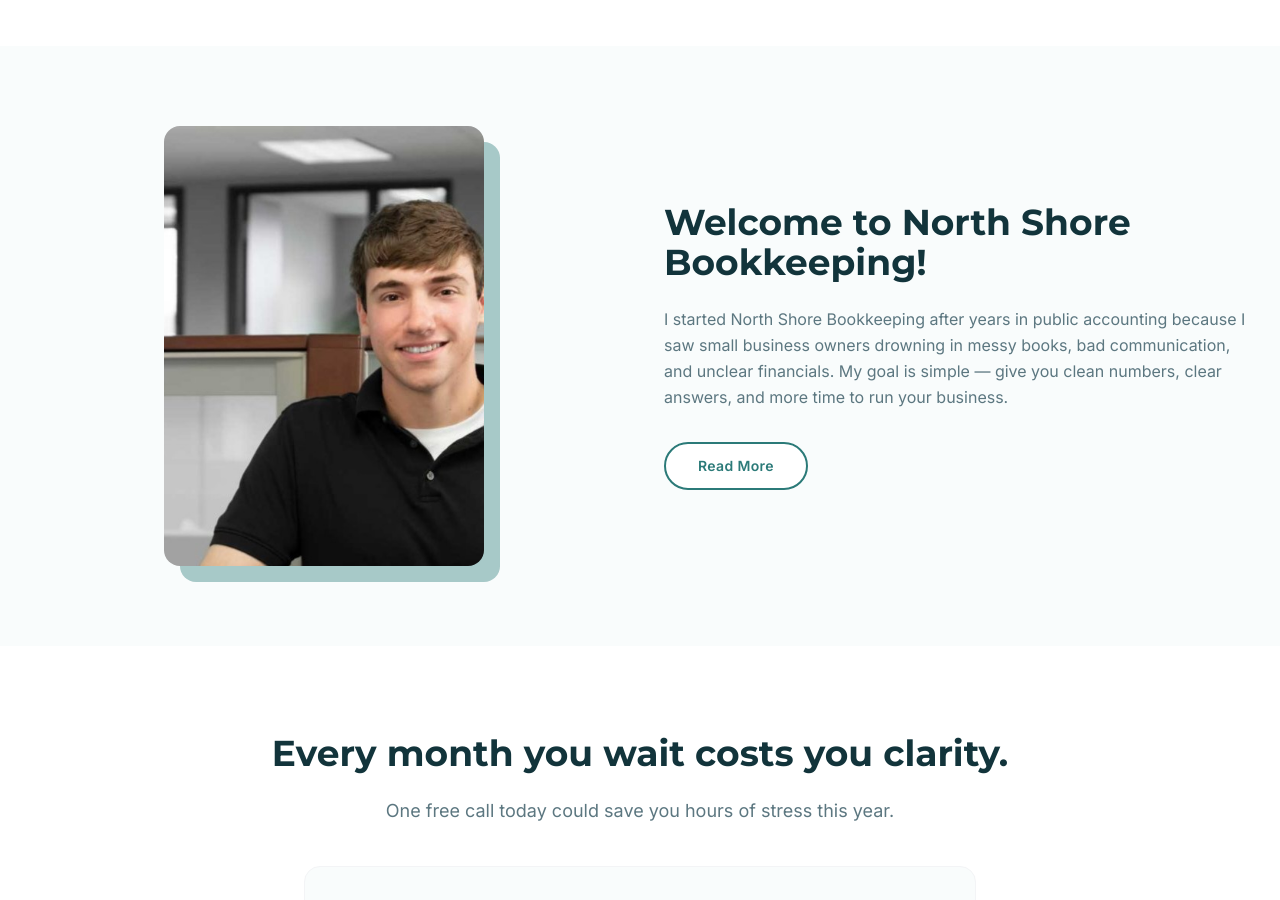
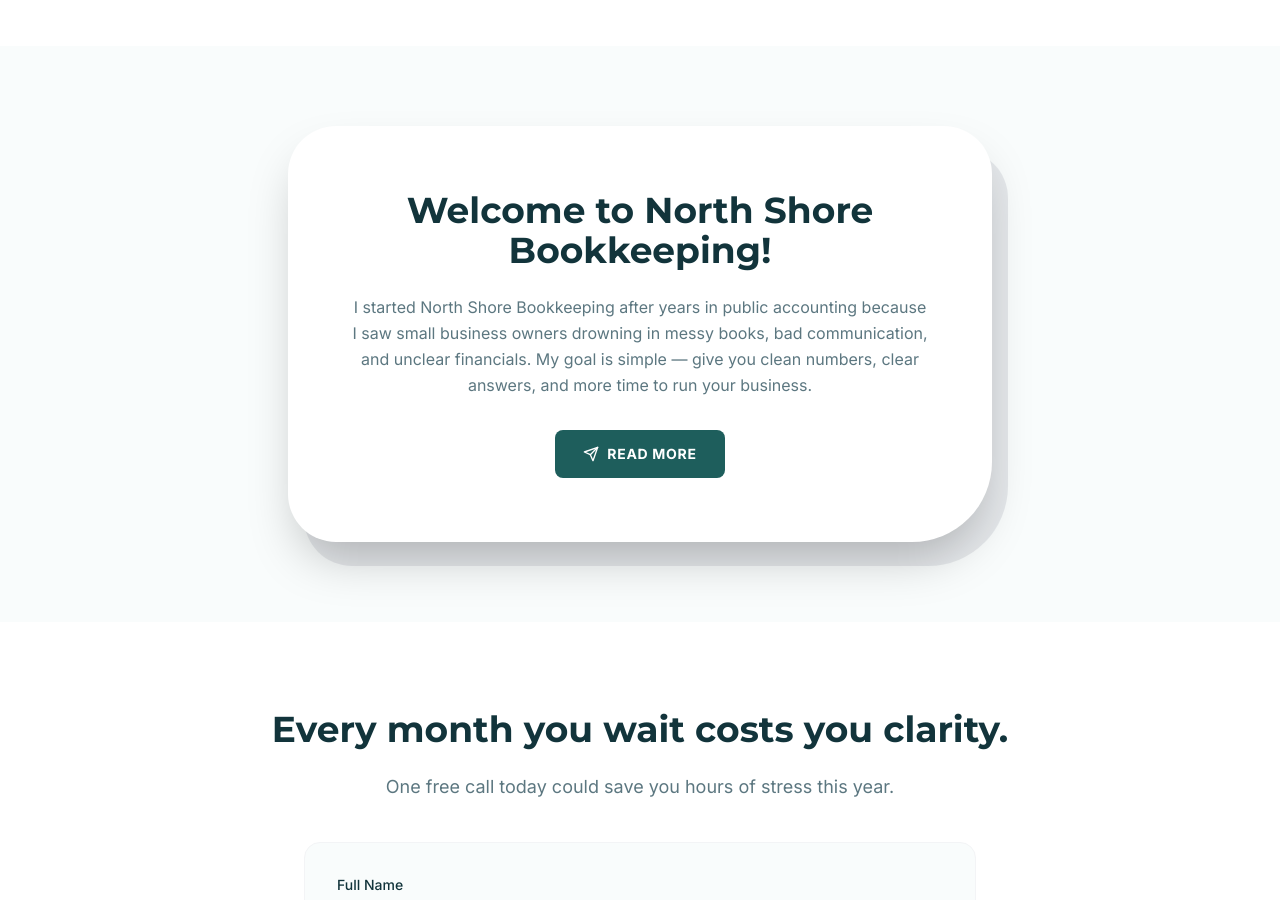
Before and after one commit to ch444444/Bookeeping, a Next.js app: page / in a window 1280 px wide. Shown: the part 3020-3920 px from the top of the page. Built offline with nearby package versions, Linux system fonts and the light colour scheme.

Commit message:
Redesign home welcome section as centered bubble card with shadow and paper-plane Read More button

```diff
--- a/src/app/page.tsx
+++ b/src/app/page.tsx
@@ -4,7 +4,6 @@ import { motion } from "framer-motion";
 import { useState } from "react";
 import Link from "next/link";
 import SectionWrapper from "@/components/SectionWrapper";
-import Button from "@/components/Button";
 import ContactForm from "@/components/ContactForm";
 
 const services = [
@@ -453,36 +452,48 @@ export default function Home() {
 
       {/* About Preview */}
       <SectionWrapper className="py-16 lg:py-20 bg-bg-light">
-        <div className="max-w-7xl mx-auto px-4 sm:px-6 lg:px-8">
-          <div className="grid lg:grid-cols-2 gap-12 items-center">
-            <div className="flex justify-center">
-              <div className="relative">
-                <div className="absolute top-4 right-[-16px] w-full h-full bg-primary/40 rounded-2xl" />
-                <div className="relative w-72 h-96 lg:w-80 lg:h-[440px] rounded-2xl overflow-hidden">
-                  <img
-                    src="/vasili.jpg"
-                    alt="Vasili Kanakaris"
-                    className="w-full h-full object-cover object-top"
-                  />
-                </div>
-              </div>
-            </div>
-            <div>
+        <div className="max-w-3xl mx-auto px-4 sm:px-6 lg:px-8">
+          <motion.div
+            initial={{ opacity: 0, y: 30 }}
+            whileInView={{ opacity: 1, y: 0 }}
+            viewport={{ once: true }}
+            transition={{ duration: 0.5 }}
+            className="relative"
+          >
+            {/* Offset shadow blob */}
+            <div className="absolute -bottom-6 -right-4 w-full h-full bg-gray-300/50 rounded-[3rem_3rem_5rem_3rem]" />
+            {/* Bubble card */}
+            <div className="relative bg-white rounded-[3rem_3rem_5rem_3rem] shadow-2xl px-8 py-12 sm:px-14 sm:py-16 text-center">
               <h2 className="text-3xl sm:text-4xl font-bold text-text-dark mb-6 font-[family-name:var(--font-heading)]">
                 Welcome to North Shore Bookkeeping!
               </h2>
-              <p className="text-text-muted leading-relaxed mb-8">
+              <p className="text-text-muted leading-relaxed mb-8 max-w-xl mx-auto">
                 I started North Shore Bookkeeping after years in public
                 accounting because I saw small business owners drowning in messy
                 books, bad communication, and unclear financials. My goal is
                 simple — give you clean numbers, clear answers, and more time to
                 run your business.
               </p>
-              <Button href="/about" variant="secondary">
+              <Link
+                href="/about"
+                className="inline-flex items-center gap-2 bg-primary-dark text-white px-7 py-3.5 rounded-lg font-bold text-sm uppercase tracking-wider hover:bg-primary transition-all hover:shadow-lg hover:-translate-y-0.5"
+              >
+                <svg
+                  className="w-4 h-4"
+                  fill="none"
+                  stroke="currentColor"
+                  strokeWidth={2}
+                  viewBox="0 0 24 24"
+                  strokeLinecap="round"
+                  strokeLinejoin="round"
+                >
+                  <path d="M22 2 11 13" />
+                  <path d="M22 2 15 22 11 13 2 9 22 2z" />
+                </svg>
                 Read More
-              </Button>
+              </Link>
             </div>
-          </div>
+          </motion.div>
         </div>
       </SectionWrapper>
 
```
